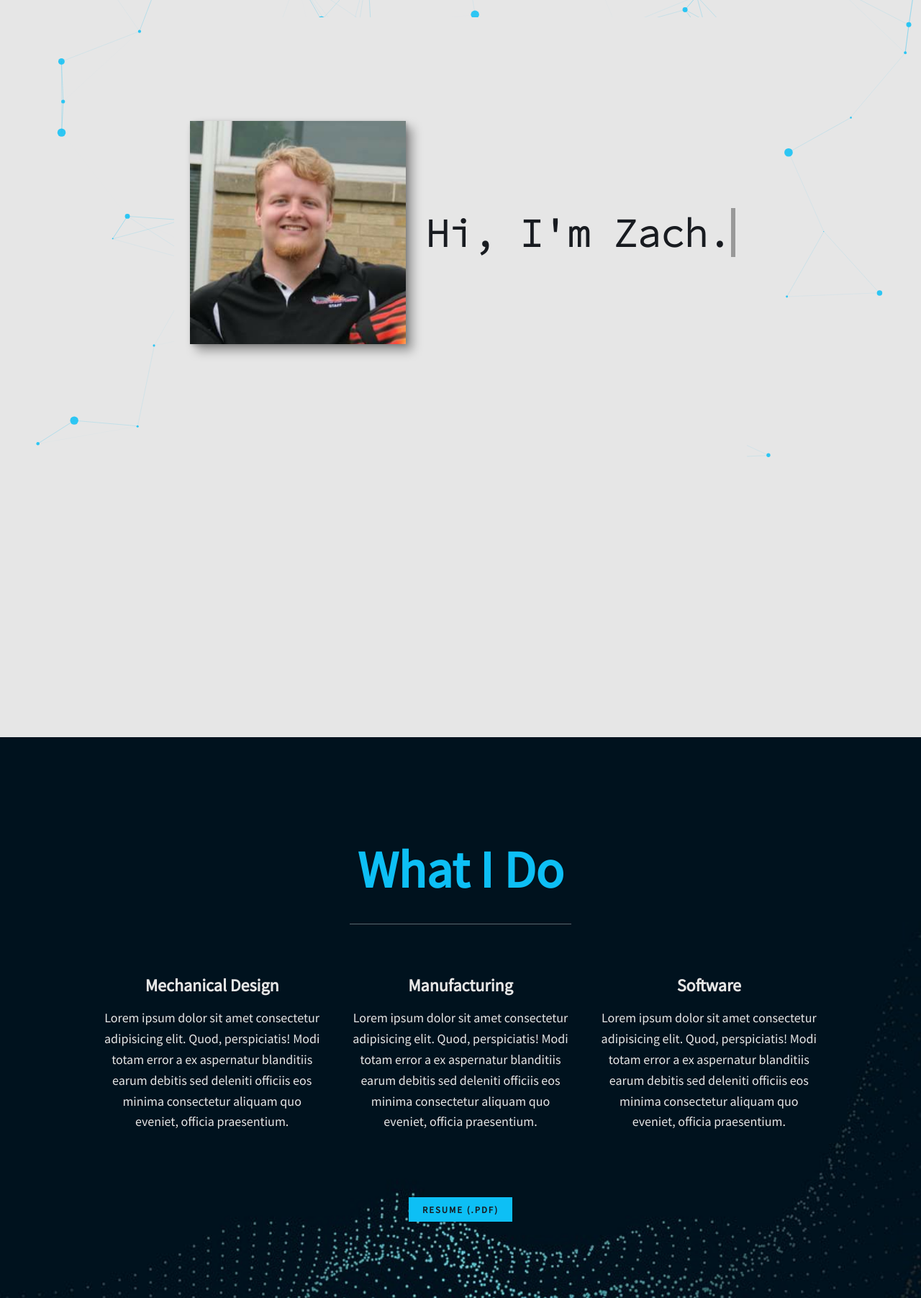
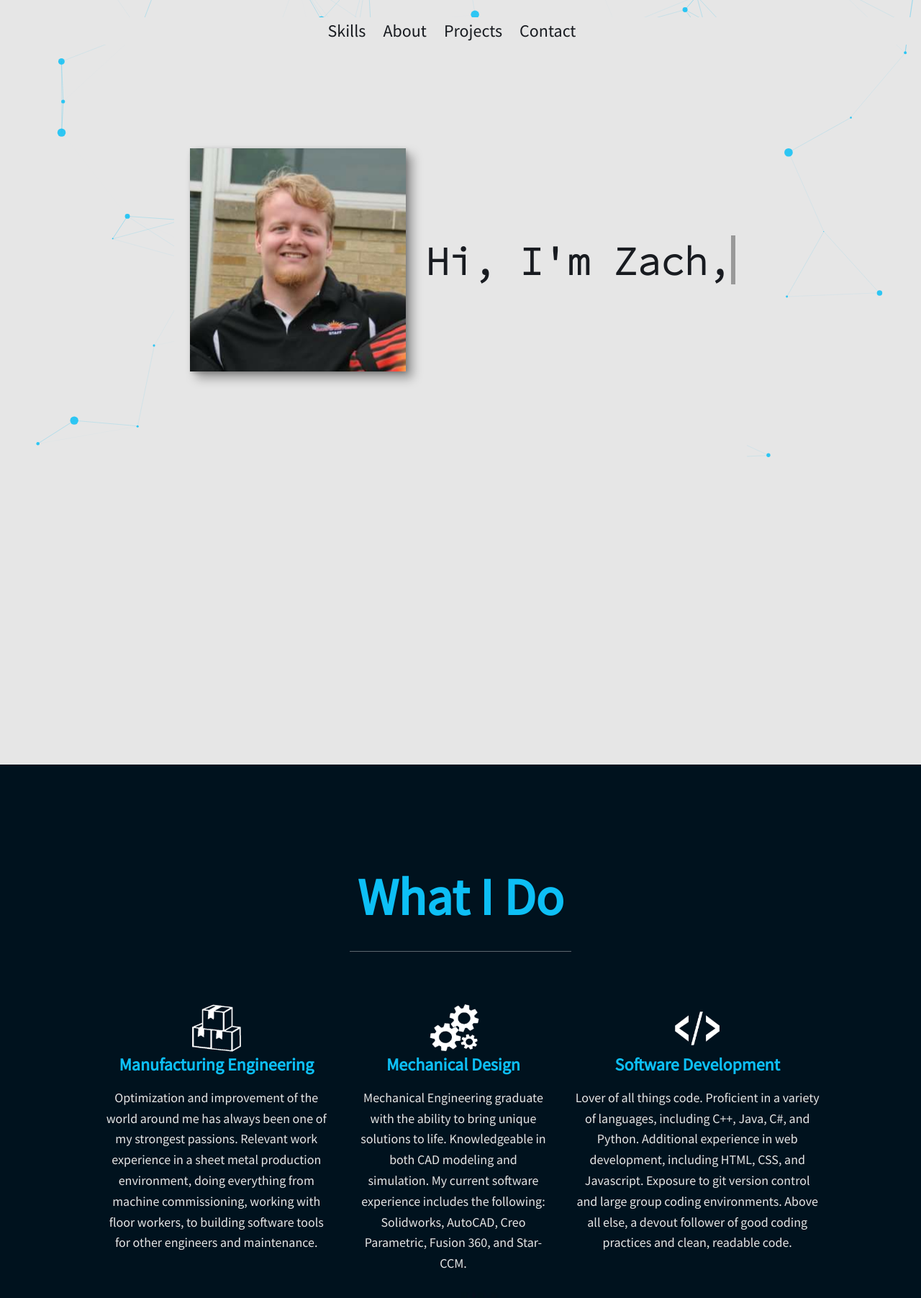
Before and after one commit to brock-eng/Portfolio-Website, a plain HTML site: page portfolio website/index.html in a window 1280 px wide. Shown: the part 157-1960 px from the top of the page at 72% size. Drawn offline with nearby package versions, Linux system fonts and the light colour scheme.

Commit message:
filled in lorems

```diff
--- a/portfolio website/index.html
+++ b/portfolio website/index.html
@@ -27,6 +27,16 @@
             <!--Header and navlist-->
             <img src="images/title-logo-2.png" alt="logo" class ="image-logo">
 
+            <nav class="navbar">
+                <div class="navbar-links">
+                    <ul>
+                        <li><a href="#skills">Skills</a></li>
+                        <li><a href="#aboutme">About</a></li>
+                        <li><a href="#portfolio">Projects</a></li>
+                        <li><a href="#footer">Contact</a></li>
+                    </ul>
+                </div>
+            </nav>
             <!--Introduction-->
             <div id="particles-js">
             <section class="intro" id="home">
@@ -34,11 +44,11 @@
                         <img src ="images/headshot.png" alt="picture of zach" class="image-intro">
                         <div class="spacing">___</div>
                         <h1 class="section-title section-title-intro">
-                            <div class = "animated"><strong>Hi, I'm Zach.</strong></div>
+                            <div class = "animated"><strong>Hi, I'm Zach,</strong></div>
                         </h1>
                     </div>
                     <p class="section-subtitle section-subtitle-intro">
-                        <strong>Engineer and Programmer</strong>
+                        <strong>Welcome to my Web Portfolio.</strong>
                     </p>
                     <div class="icon">
                         <div class="arrow"></div>
@@ -50,27 +60,23 @@
                 <h2 class="section-title section-title-skills">What I Do</h2>
                     <div class = "skills">
                         <div class="skill">
-                            <h3>Mechanical Design</h3>
-                            <p>Lorem ipsum dolor sit amet consectetur adipisicing elit. Quod,
-                                perspiciatis! Modi totam error a ex aspernatur
-                                blanditiis earum debitis sed deleniti officiis eos minima
-                                consectetur aliquam quo eveniet, officia praesentium.</p>
+                            <img src="images/skill_icons/boxes.PNG" class="skill-icon">
+                            <h3>Manufacturing Engineering</h3>
+                            <p>Optimization and improvement of the world around me has always been one of my strongest passions.  Relevant work experience in a sheet metal production environment, doing everything from machine commissioning, working with floor workers, to building software tools for other engineers and maintenance.</p>
                         </div>
                         <div class="skill">
-                            <h3>Manufacturing</h3>
-                            <p>Lorem ipsum dolor sit amet consectetur adipisicing elit. Quod,
-                                perspiciatis! Modi totam error a ex aspernatur
-                                blanditiis earum debitis sed deleniti officiis eos minima
-                                consectetur aliquam quo eveniet, officia praesentium.</p>
+                            <img src="images/skill_icons/gears.PNG" class="skill-icon">
+                            <h3>Mechanical Design</h3>
+                            <p>Mechanical Engineering graduate with the ability to bring unique solutions to life.  Knowledgeable in both CAD modeling and simulation.  My current software experience includes the following: Solidworks, AutoCAD, Creo Parametric, Fusion 360, and Star-CCM.</p>
                         </div>
                         <div class="skill">
-                            <h3>Software</h3>
-                            <p>Lorem ipsum dolor sit amet consectetur adipisicing elit. Quod,
-                                perspiciatis! Modi totam error a ex aspernatur
-                                blanditiis earum debitis sed deleniti officiis eos minima
-                                consectetur aliquam quo eveniet, officia praesentium.</p>
+                            <img src="images/skill_icons/html.PNG" class="skill-icon">
+                            <h3>Software Development</h3>
+                            <p>Lover of all things code.  Proficient in a variety of languages, including C++, Java, C#, and Python.  Additional experience in web development, including HTML, CSS, and Javascript. Exposure to git version control and large group coding environments.  Above all else, a devout follower of good coding practices and clean, readable code.
+                            </p>
                         </div>
                     </div>
+                    <h3 class="skills-resume-message">For a more in-depth look at my skills and work history, follow my resume link &#8595;</h3>
 
                     <a href = "resources/Brock_Resume.pdf" class="button">Resume (.pdf)</a>
             </section>
@@ -153,6 +159,9 @@
 
             <!--Footer-->
             <footer class = "footer" id ="footer">
+                <h2 class="footer-buffer">. . .</h2>
+                <h2 class="footer-message">Want to get in touch?</h2>
+                <h2 class="footer-submessage">Email is the best way to reach me with responses usually given within 24 hours on business days</h2>
                 <a href="mailto:zbrock.eng@gmail.com" class="social-list-link">zbrock.eng@gmail.com</a>
                 <ul class="social-list">
                     <li class="social-list-item">
--- a/portfolio website/styles.css
+++ b/portfolio website/styles.css
@@ -1,7 +1,8 @@
 
 /*
     Main css styles sheet for Zach Brock's
-    portfolio website.  All code was created in-house.
+    portfolio website.
+    All code was created in-house.
 */
 
 /* ===========================
@@ -178,10 +179,6 @@ h3{
     font-size: var(--fs-h3);
 }
 
-nav{
-    display: none;
-}
-
 
 /*--- 3.0 Header and Navbar ---*/
 
@@ -201,7 +198,6 @@ nav{
 }
 
 @media (max-width: 600px){
-
     .image-logo{
     height: auto;
     width: 100%;
@@ -209,7 +205,38 @@ nav{
     }
 }
 
+.navbar{
+    display: flex;
+    justify-content: center;
+    align-items: center;
+    font-size: var(--fs-h3);
+    z-index: 10;
 
+    background-color: var(--clr-light);
+}
+
+.navbar-links ul{
+    margin: 0;
+    padding: 0;
+    display: flex;
+}
+.navbar-links li{
+    list-style: none;
+
+    transition: transform 200ms ease-in-out;
+}
+
+.navbar-links li:hover {
+    cursor: hand;
+    transform: scale(1.1);
+}
+
+.navbar-links li a{
+    text-decoration: none;
+    color: var(--clr-dark);
+    display: inline-block;
+    padding-right: 1em;
+}
 /*--- 4.0 Intro ---*/
 
 .intro{
@@ -351,6 +378,10 @@ nav{
     }
 }
 
+.skills-resume-message{
+    font-size: 1.25rem;
+    padding-bottom: 1em;
+}
 /* 4.2 Arrow Icon */
 
 .icon {
@@ -414,6 +445,10 @@ nav{
     align-items: center;
 }
 
+.skill h3{
+    color: var(--clr-accent);
+}
+
 .section-title-skills {
     color: var(--clr-accent);
     position: relative;
@@ -431,6 +466,19 @@ nav{
 
 .skills {
     margin-bottom: 4em;
+
+}
+
+.skill-icon{
+    width: var(--icon-size);
+    height: var(--icon-size);
+    display: flex;
+    align-items: center;
+    justify-content: center;
+
+    margin-left: auto;
+    margin-right: auto;
+    padding-bottom: 0.2em;
 }
 
 .skill{
@@ -646,6 +694,17 @@ nav{
     padding: 2.5em 0;
 }
 
+.footer-message{
+    font-size: var(--fs-h3);
+    padding-bottom: 0.5em;
+}
+
+.footer-submessage{
+    font-size: 1rem;
+    color: var(--clr-light);
+    padding-bottom: 1em;
+}
+
 .footer a {
     color: inherit;
     text-decoration: none;
@@ -668,6 +727,7 @@ nav{
 
 .social-link{
     font-size: var(--fw-bold);
+    border-color: var(--clr-light);
 }
 
 .social-list-link:hover{
```
Also changed, not shown: portfolio website/images/skill_icons/boxes.PNG (added), portfolio website/images/skill_icons/gears.PNG (added), portfolio website/images/skill_icons/graph.PNG (added), portfolio website/images/skill_icons/html.PNG (added).
